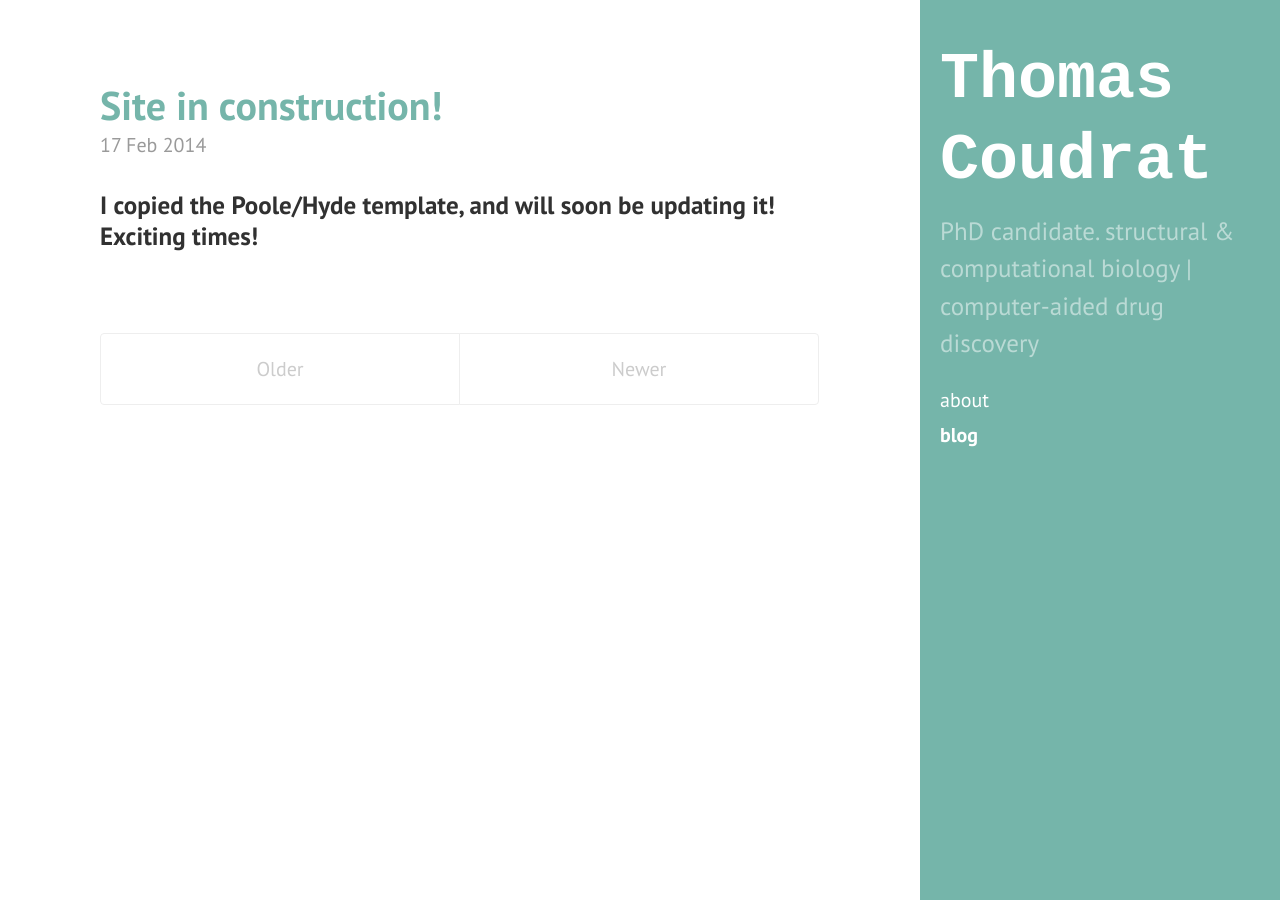
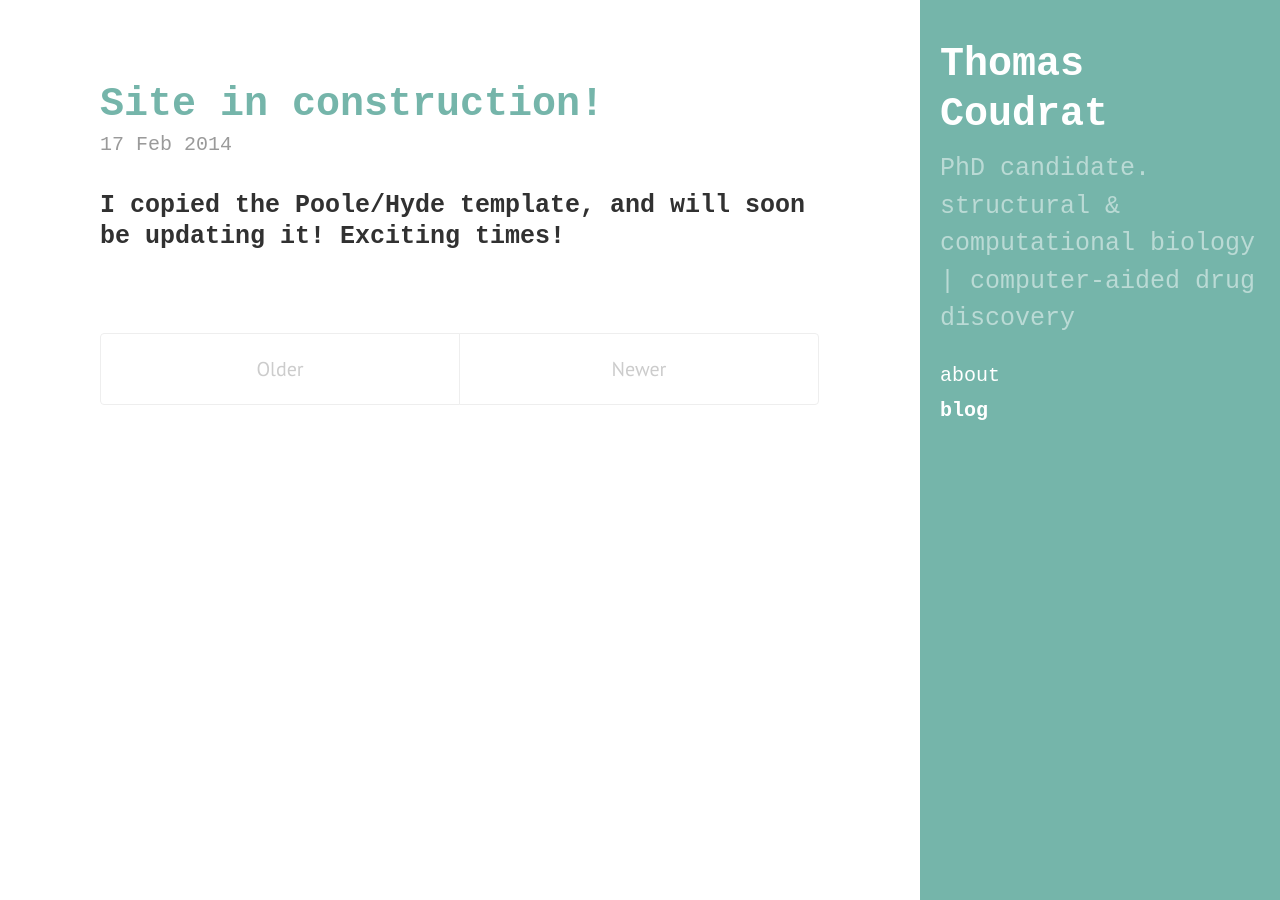
Before and after one commit to thomas-coudrat/thomas-coudrat.github.io, a Jekyll site: the page built from index.html, in a window 1280 px wide. Built offline with Jekyll 4.4.1, drawn with Linux system fonts in a browser that asks for light colours; Markdown is read by kramdown in place of the engine named in the settings; the list of posts is cut into pages by our own code.

Commit message:
Removed default icons, changed whole website font

```diff
--- a/public/css/hyde.css
+++ b/public/css/hyde.css
@@ -32,7 +32,7 @@
  */
 
 html {
-  font-family: "PT Sans", Helvetica, Arial, sans-serif;
+  font-family: "Courier New", Courier, monospace;
 }
 @media (min-width: 48em) {
   html {
@@ -79,7 +79,7 @@ html {
 .sidebar-about h1 {
   color: #fff;
   margin-top: 0;
-  font-family: "Courier New", Courier, monospace;
+  font-family: "Courier New", Courier, monospace
   font-size: 3.25rem;
 }
 
```
Also changed, not shown: public/apple-touch-icon-144-precomposed.png (deleted), public/favicon.ico (deleted).
